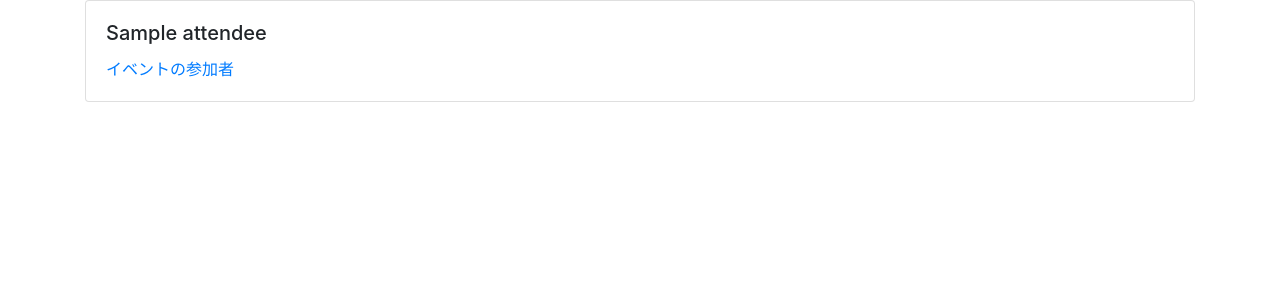
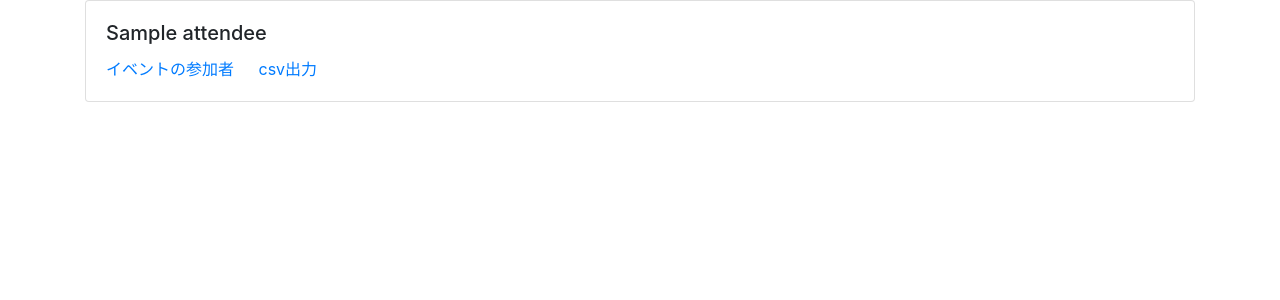
Before and after one commit to uriri/live-attendee, a Flask app: page / in a window 1280 px wide. Shown: the part 56-356 px from the top of the page. Run offline with Flask 2, Linux system fonts and the light colour scheme; tables that the repository leaves empty hold one stand-in row (values such as "Sample post"); some libraries are stand-ins or nearby versions; some web fonts are replaced.

Commit message:
feat: csvダウンロード機能を追加

```diff
--- a/ms_teams_live/templates/attendees/index.html
+++ b/ms_teams_live/templates/attendees/index.html
@@ -7,6 +7,8 @@
         <div class="card-body">
             <h5 class="card-title">{{ attendee.event_title }}</h5>
             <a href="{{ url_for('attendee.show', event_title=attendee.event_title) }}" class="card-link">イベントの参加者</a>
+            <a href="{{ url_for('attendee.download_csv', event_title=attendee.event_title) }}"
+                class="card-link">csv出力</a>
         </div>
     </div>
     {% else %}
--- a/ms_teams_live/views/attendee.py
+++ b/ms_teams_live/views/attendee.py
@@ -1,14 +1,15 @@
+import csv
 import json
+from datetime import datetime
 from io import StringIO
 
 import pandas as pd
-from flask import Blueprint, redirect, render_template, request, url_for
+from flask import Blueprint, make_response, redirect, render_template, request, url_for
 from modules.application.read_attendee_report import ReadAttendeeReportService
 from modules.model.attendee_report import AttendeeReport
 from modules.pre_process import PreProcessorImpl
 from ms_teams_live import db
 from ms_teams_live.models.attendee import Attendee
-from datetime import datetime
 
 
 def read_company_list():
@@ -76,3 +77,23 @@ def show(event_title):
     return render_template(
         "attendees/show.html", title=event_title, attendees=attendees
     )
+
+
+@attendee.route("/download/csv/attendees/<string:event_title>", methods=["GET"])
+def download_csv(event_title):
+    f = StringIO()
+    writer = csv.writer(f, quotechar='"', quoting=csv.QUOTE_NONE, lineterminator="\n")
+
+    writer.writerow(["氏名", "視聴開始", "視聴終了"])
+    writer.writerows(
+        [
+            [a.name, a.join_timestamp, a.left_timestamp]
+            for a in Attendee.query.filter_by(event_title=event_title).all()
+        ]
+    )
+
+    response = make_response()
+    response.data = f.getvalue()
+    response.headers["Content-Type"] = "text/csv"
+    response.headers["Content-Disposition"] = f"attachment; filename={event_title}.csv"
+    return response
```
